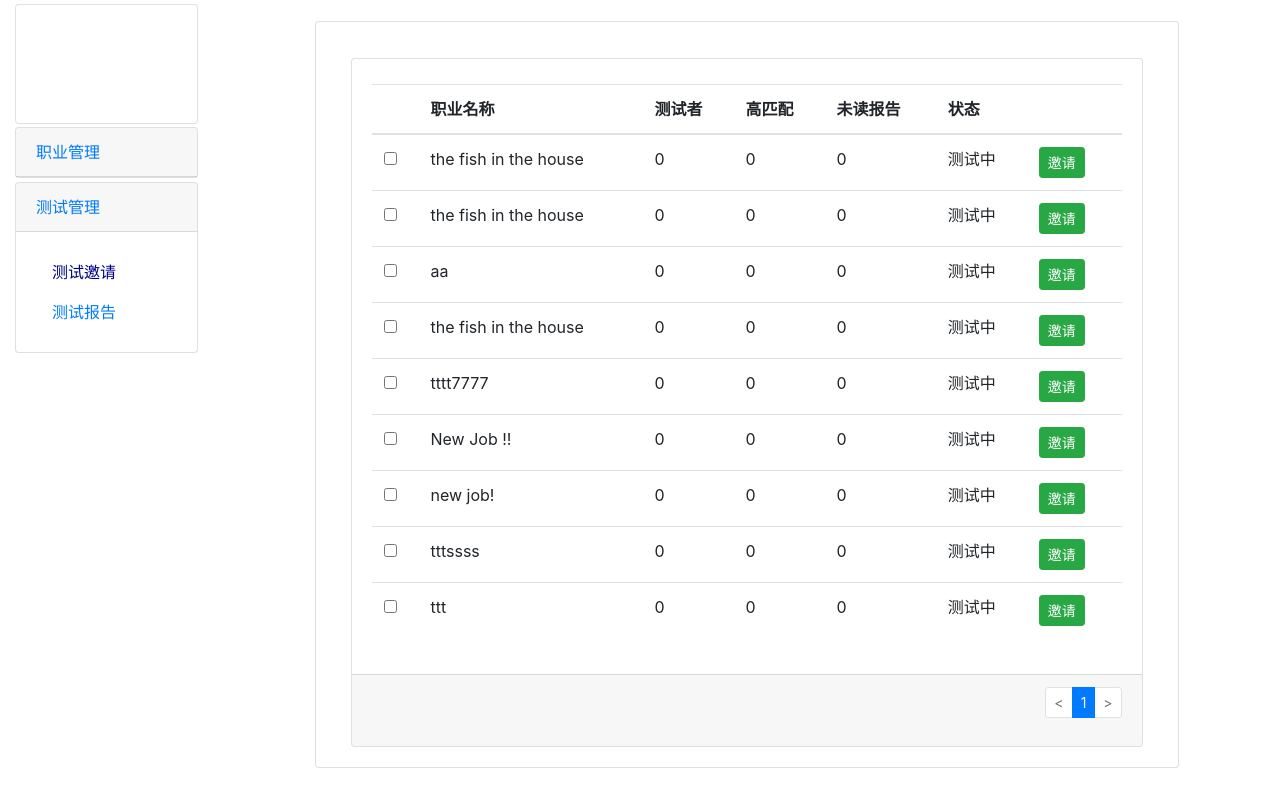
After one commit to l041212/test-repository, a Django app: page /testReport/list_invite/ in a window 1280 px wide. The commit adds this page. Run offline with Django 3.2, Linux system fonts and the light colour scheme; data comes from the database, SQL or seed files in the repository; some libraries are stand-ins or nearby versions.

Commit message:
add testReport invite list...

```diff
--- a/zaixian/apps/login/services.py
+++ b/zaixian/apps/login/services.py
@@ -1,5 +1,9 @@
 from apps.login.models import *
 
 def getUserById(id):
-    set = User.objects.filter(pk=id)
+    set = User.objects.filter(pk=id, isDelete=False)
     return set[0] if len(set) > 0 else None
+
+def getUserByRole(role):
+    set = User.objects.filter(role=role, isDelete=False)
+    return set if len(set) > 0 else None
--- a/zaixian/apps/login/templates/login_frame.html
+++ b/zaixian/apps/login/templates/login_frame.html
@@ -19,7 +19,7 @@
                 <div class="card-body">
                     <ul class="nav flex-column">
                         <li class="nav-item">
-                            <a class="nav-link active" href="#">职业描述</a>
+                            <a class="nav-link active" href="/jobInfo/list/">职业描述</a>
                         </li>
                         <li class="nav-item">
                             <a class="nav-link" href="#">职业要求</a>
@@ -41,10 +41,10 @@
                 <div class="card-body">
                     <ul class="nav flex-column">
                         <li class="nav-item">
-                            <a class="nav-link" href="#">测试邀请</a>
+                            <a class="nav-link" href="/testReport/list_invite/">测试邀请</a>
                         </li>
                         <li class="nav-item">
-                            <a class="nav-link" href="#">测试报告</a>
+                            <a class="nav-link" href="/testReport/list/">测试报告</a>
                         </li>
                     </ul>
                 </div>
--- a/zaixian/apps/login/urls.py
+++ b/zaixian/apps/login/urls.py
@@ -23,6 +23,7 @@ urlpatterns = [
     # path = ('admin/',admin.site.urls),
     url(r'^login/$',login),
     url(r'^register/$',register),
-    url(r'^register_handler/$',register_handler)
+    url(r'^register_handler/$',register_handler),
+    url(r'^unTester', unTester),
 
 ]
--- /dev/null
+++ b/zaixian/apps/testReport/static/script/testReport_list_invite.js
@@ -0,0 +1,185 @@
+
+$(document).ready(function(){
+    initNavigator();
+    searchBtnListener();
+});
+
+function initNavigator(){
+    $(".collapse").removeClass("show");
+    $(".nav-link").removeClass("active");
+    $("#collapseTwo").addClass("show");
+    $("#collapseTwo .nav-link:eq(0)").addClass("active");
+}
+
+function searchBtnListener(){
+    var construct=function(){
+        var path="/jobInfo/listData/";
+        path+=$("input[name='page_limit']:eq(0)").val()+"/";
+        path+=$("input[name='page_number']:eq(0)").val()+"/";
+        var parameters=$("form").serialize();
+        $.ajax({
+            url:path,
+            type:"post",
+            contentType:"application/x-www-form-urlencoded",
+            data:parameters,
+            dataType:"json",
+            async:false,
+            success:
+                function(data){
+                    constructJobInfoTable(data);
+            },
+            error:
+                function(xhr){
+                    if(xhr.status!='200'){
+                        console.log(xhr);
+                    }
+                }
+        });
+     };
+    construct();
+}
+
+function updateBtnListener(type,text){
+    $("[name='itemUpdateBtn']").text(text);
+    $("[name='itemUpdateBtn']").each(function(){
+        $(this).attr("data-toggle","modal");
+        $(this).attr("data-target","#inviteModal");
+        $(this).on("click",function(){
+            var id=$(this).parent().parent().find("[name='id']").val();
+            $("#inviteModal #jobInfo_id").val(id);
+            var path="/login/unTester/";
+            var parameters=$("form").serialize();
+            $.ajax({
+                url:path,
+                type:"post",
+                contentType:"application/x-www-form-urlencoded",
+                data:parameters,
+                dataType:"json",
+                async:false,
+                success:
+                    function(data){
+                        constructInviteModalBody(data);
+                        inviteConfirmListener();
+                },
+                error:
+                    function(xhr){
+                        if(xhr.status!='200'){
+                            console.log(xhr);
+                        }
+                    }
+            });
+        });
+    });
+}
+
+function inviteConfirmListener(){
+    $("#inviteModal #inviteConfirm").on("click",function(){
+        var path="/testReport/save_invite/";
+        var parameters=new Object();
+        parameters["jobInfo_id"]=$("#jobInfo_id").val();
+        parameters["users_id"]=new Array();
+        $("#inviteModal .modal-body input[type='checkbox']:checked").each(function(){
+            parameters["users_id"].push(this.value);
+        });
+        console.log(parameters);
+        if(parameters["users_id"].length>0){
+            $.ajax({
+                url:path,
+                type:"post",
+                contentType:"application/x-www-form-urlencoded",
+                data:parameters,
+                dataType:"text",
+                async:false,
+                success:
+                    function(data){
+                        if(data=="True"){
+                            location.href="/testReport/list_invite/";
+                        }
+                },
+                error:
+                    function(xhr){
+                        if(xhr.status!='200'){
+                            console.log(xhr);
+                        }
+                    }
+            });
+        }
+    });
+}
+
+function initTesterStatus(){
+    $("table:eq(0) tbody tr").each(function(){
+        switch ($(this).find("td:eq(5)").text()){
+            case "0":
+                $(this).find("td:eq(5)").text("测试中");
+                break;
+            case "1":
+                $(this).find("td:eq(5)").text("生成中");
+                break;
+            case "2":
+                $(this).find("td:eq(5)").text("已生成");
+                break;
+        }
+    });
+}
+
+function userRoleReWrite(){
+    var role=$("[name='user_role']").val();
+    if(role!="hr"&&role!="admin"){
+        $("#createBtn").remove();
+        $("#deleteBtn").remove();
+        $("[name='itemDeleteBtn']").remove();
+        updateBtnListener("read","查看");
+    }
+}
+
+function constructInviteModalBody(data){
+    text="";
+    for(var i=0;i<data.length;i++){
+        text+="<span style='white-space: nowrap'><input type='checkbox' value='"+data[i]["id"]+"'>"+data[i]["name"]+"</span>";
+        text+="&nbsp;&nbsp;&nbsp;";
+    }
+    $("#inviteModal .modal-body").html(text);
+}
+
+function constructJobInfoTable(data){
+    var tbody=$("#table #card-body-conent tbody");
+    tbody.html("");
+    var pageObjectList=JSON.parse(data["page_object_list"]);
+    for(var i=0;i<pageObjectList.length;i++){
+        if(parseInt(pageObjectList[i]['id_count'])<=0){
+            var tr=document.createElement("tr");
+            tbody.append(tr);
+            var td=document.createElement("td");
+            tr.append(td);
+            td.innerText=pageObjectList[i]['id'];
+            var td=document.createElement("td");
+            tr.append(td);
+            td.innerText=pageObjectList[i]['name'];
+            var td=document.createElement("td");
+            tr.append(td);
+            td.innerText=pageObjectList[i]['id_count'];
+            var td=document.createElement("td");
+            tr.append(td);
+            td.innerText=pageObjectList[i]['match_count'];
+            var td=document.createElement("td");
+            tr.append(td);
+            td.innerText=pageObjectList[i]['status_count'];
+            var td=document.createElement("td");
+            tr.append(td);
+            td.setAttribute("class","td_status");
+            td.innerText=pageObjectList[i]['status'];
+            var td=document.createElement("td");
+            tr.append(td);
+        }
+    }
+    initTableIdentityCheckBox($("#table table")[0]);
+    initTableHandlerButton($("#table table")[0]);
+    updateBtnListener('write', '邀请');
+    initTesterStatus();
+    userRoleReWrite();
+    $("[name='itemDeleteBtn']").remove();
+    initPaginator($("#tail")[0],data,function(){
+        $("#searchBtn").trigger("click");
+    });
+}
--- /dev/null
+++ b/zaixian/apps/testReport/static/style/testReport_list_invite.css
@@ -0,0 +1,41 @@
+
+#search select {
+    background-color: white;
+    height: 30px;
+}
+
+.card{
+    margin-top: 2%;
+}
+
+.card-header{
+    white-space: nowrap;
+}
+
+#searchBtn{
+    float:right;
+}
+
+#card-body-menu{
+    padding-bottom: 5px;
+}
+
+.tableItemBtn{
+    margin-right: 5px;
+}
+
+.table thead th {
+    white-space: nowrap;
+}
+
+.table tbody tr td:last-child{
+    white-space: nowrap;
+}
+
+.pagination{
+    float: right;
+}
+
+.table tbody .td_status{
+    white-space: nowrap;
+}
--- /dev/null
+++ b/zaixian/apps/testReport/templates/testReport_list_invite.html
@@ -0,0 +1,64 @@
+{% extends 'login_frame.html' %}
+{% block header %}
+    <link rel="stylesheet" href="/static/style/testReport_list_invite.css">
+    <script src="/static/script/testReport_list_invite.js"></script>
+{% endblock %}
+{% block content %}
+    <div class="card container col-offset-md-1 col-md-10 col-offset-md-1">
+        <div class="card-body">
+            <ul class="nav nav-tabs" style="display:none"></ul>
+            <form action="" method="post">
+                <div class="card">
+                    <div id="search" class="card-header" style="display: none">
+                        <input type="hidden" name="csrfmiddlewaretoken" value="{{ csrf_token }}">
+                        <input type="hidden" name="user_role" value="{{ user.role }}">
+                        <input type="hidden" name="status" value="0">
+                    </div>
+                    <div id="table" class="card-body">
+                        <div id="card-body-menu">
+                        </div>
+                        <div id="card-body-conent">
+                            <table class="table table-hover">
+                                <thead>
+                                    <tr>
+                                        <th></th>
+                                        <th>职业名称</th>
+                                        <th>测试者</th>
+                                        <th>高匹配</th>
+                                        <th>未读报告</th>
+                                        <th>状态</th>
+                                        <th></th>
+                                    </tr>
+                                </thead>
+                                <tbody>
+                                </tbody>
+                            </table>
+                        </div>
+                    </div>
+                    <div id="tail" class="card-footer">
+                        <input type="hidden" name="page_count">
+                        <input type="hidden" name="page_limit" value="{{page_limit}}">
+                        <input type="hidden" name="page_number" value="{{page_number}}">
+                    </div>
+                </div>
+            </form>
+        </div>
+    </div>
+    <div style="display: none" class="modal fade" id="inviteModal">
+        <div class="modal-dialog">
+            <div class="modal-content">
+                <div class="modal-header">
+                    <h4 class="modal-title">测试者邀请</h4>
+                    <input id="jobInfo_id" type="hidden">
+                    <button type="button" class="close" data-dismiss="modal">&times;</button>
+                </div>
+                <div class="modal-body">
+                </div>
+                <div class="modal-footer">
+                    <button id="inviteConfirm" type="button" class="btn btn-secondary" data-dismiss="modal">确认</button>
+                    <button type="button" class="btn btn-secondary" data-dismiss="modal">关闭</button>
+                </div>
+            </div>
+        </div>
+    </div>
+{% endblock %}
--- a/zaixian/apps/testReport/urls.py
+++ b/zaixian/apps/testReport/urls.py
@@ -26,4 +26,6 @@ urlpatterns = [
     url(r'^list/(?P<page_limit>\d*)/?$', list),
     url(r'^listData/(?P<page_limit>\d*)/?(?P<page_number>\d*)/?$', listData),
     url(r'^delete/$', delete),
+    url(r'^list_invite/(?P<page_limit>\d*)/?$', list_invite),
+    url(r'^save_invite/?$', save_invite),
 ]
--- a/zaixian/apps/testReport/views.py
+++ b/zaixian/apps/testReport/views.py
@@ -41,9 +41,26 @@ def list(request, page_limit):
     }
     return render(request, 'testReport_list.html', context)
 
+def list_invite(request, page_limit):
+    user = User.objects.all()[0]
+    request.session['user_id'] = user.id
+    context = {
+        'page_limit': page_limit if isNotNull(page_limit, 'str') else '25',
+        'page_number': '1',
+        'user': getUserById(request.session['user_id'])
+    }
+    return render(request, 'testReport_list_invite.html', context)
+
 @mirror(TestReport())
 def save(request, entity):
     flag = saveTestReport(request, entity)
+    return HttpResponse(flag)
+
+def save_invite(request):
+    flag = True
+    jobInfo_id = request.POST["jobInfo_id"]
+    for user_id in request.POST.getlist("users_id[]", []):
+        flag &= saveTestReportByUnTester(request, jobInfo_id, user_id)
     return HttpResponse(flag)
 
 @mirror(TestReport())
```
Also changed, not shown: zaixian/apps/login/views.py (+7 -1 lines), zaixian/apps/testReport/services.py (+13 -0 lines), zaixian/apps/testReport/static/script/testReport_list.js (+9 -0 lines).
